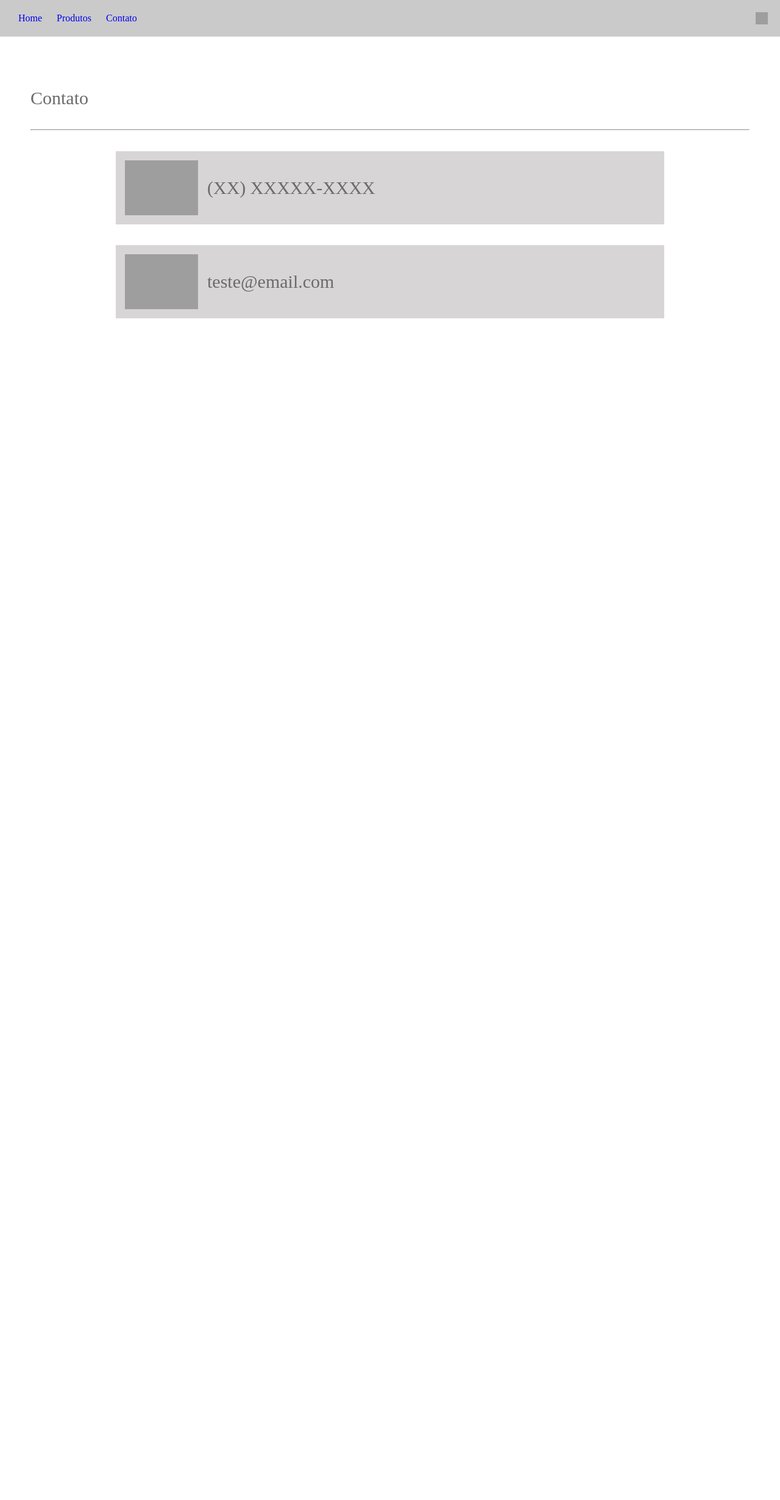
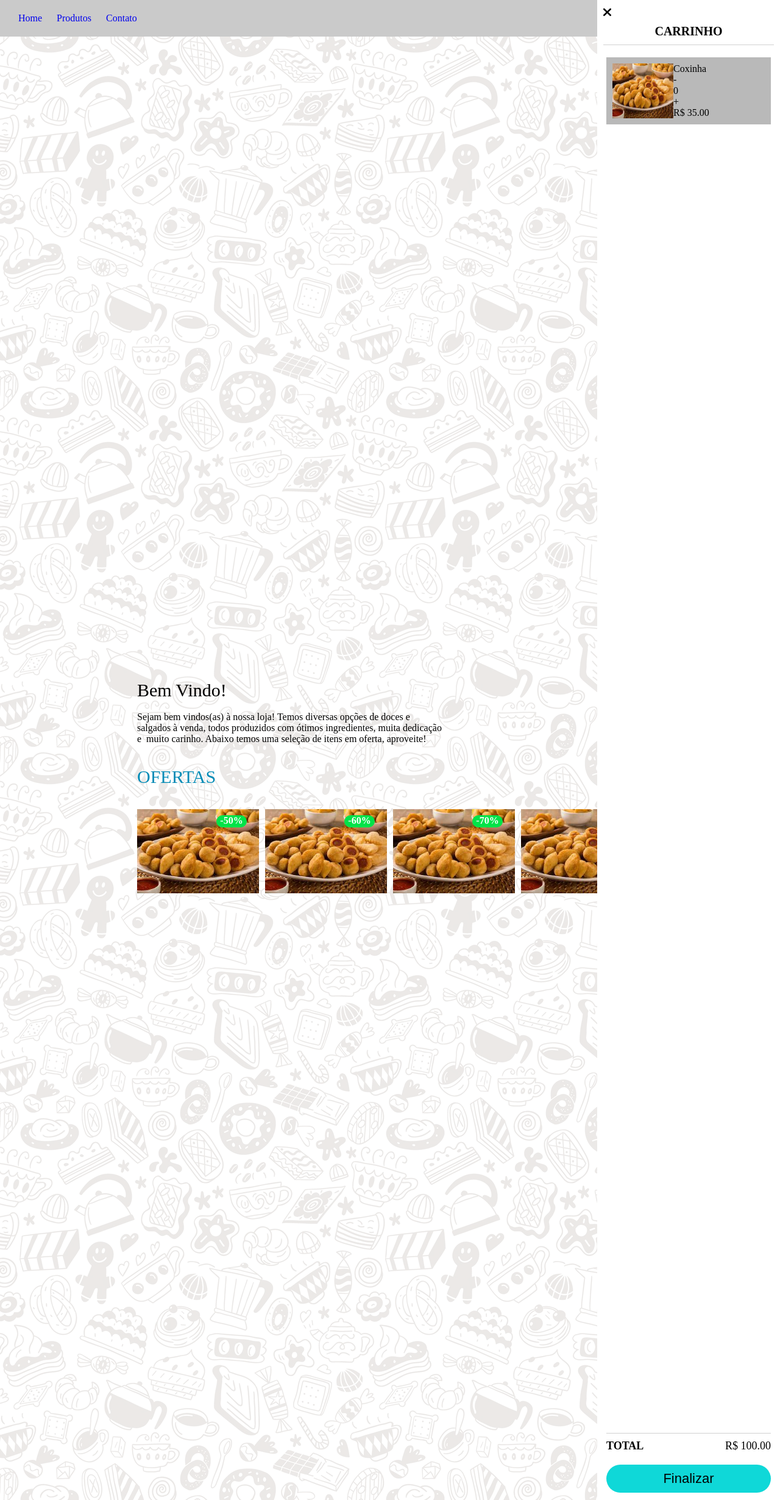
Before and after one commit to rodrigo-gh/Trabalho-final-ODAW, a PHP site: page / in a window 1280 px wide. Shown: the whole page at 61% size. Run offline with PHP 8.4, Linux system fonts and the light colour scheme; grey boxes are pictures that could not be loaded.

Commit message:
Finalizando frontend
Co-authored-by: FerdinandoJr <juniorferdinando@gmail.com>

```diff
--- a/index.php
+++ b/index.php
@@ -19,12 +19,41 @@
                 <div id='noty-c' class="noty-cart"></div>
             </div>
         </div>
-        <div id="home-page" class="d-page" style="display: none ;">
-            <div class="d-main">
-
+        <div id="home-page" class="d-page"">
+            <div class="d-main d-main-home">
+                <div class="home-panel">
+                    <div class="home-text-container">
+                        <div class="home-tittle">Bem Vindo!</div>
+                        <br>
+                        <div>Sejam bem vindos(as) à nossa loja! Temos diversas opções de doces e salgados à venda, todos produzidos com ótimos ingredientes, muita dedicação e  muito carinho. Abaixo temos uma seleção de itens em oferta, aproveite!</div>
+                    </div>
+                        <br><br>
+                    <div>
+                        <div class="home-offer">OFERTAS</div>
+                        <br><br>
+                        <div class="home-images">
+                            <div>
+                                <div class="home-discount">-50%</div>
+                                <img class="home-image" src="img/salgados.jfif" />
+                            </div>
+                            <div>
+                                <div class="home-discount">-60%</div>
+                                <img class="home-image" src="img/salgados.jfif" />
+                            </div>
+                            <div>
+                                <div class="home-discount">-70%</div>
+                                <img class="home-image" src="img/salgados.jfif" />
+                            </div>
+                            <div>
+                                <div class="home-discount">-80%</div>
+                                <img class="home-image" src="img/salgados.jfif" />
+                            </div>
+                        </div>
+                    </div>
+                </div>
             </div>
         </div>
-        <div id="products-page" class="d-page" style="display: none ;">
+        <div id="products-page" class="d-page"">
             <div class="d-main">
                 <div class="products">
                     <br>
@@ -97,21 +126,42 @@
                 </div>
             </div>
         </div>
-        <div id="painel-little-cart" class="d-painel">
+        <div id="painel-little-cart" class="d-painel d-painel-open">
             <div class="d-painel-main">
                 <div class="d-painel-header">
                     <div id='painel-close'></div>
                     <div class="d-painel-title">Carrinho</div>
                 </div>
                 <div class="d-painel-content">
+                    <div class="d-painel-product">
+                        <div class="d-painel-product-img">
+                            <img src="./img/salgados.jfif">
+                        </div>
+                        <div class="d-painel-product-main">
+                            <div class="d-painel-product-main-header">
+                                <div class="d-painel-product-main-header-title">Coxinha</div>
+                                <div class="d-painel-product-main-header-trash"></div>
+                            </div>
+                            <div class="d-painel-product-main-content">
+                                <div class="d-painel-product-main-content-qtd">
+                                    <div>-</div>
+                                    <div>0</div>
+                                    <div>+</div>
+                                </div>
+                                <div class="d-painel-product-main-content-total">
+                                    R$ 35.00
+                                </div>
+                            </div>
+                        </div>
+                    </div>
                 </div>
                 <div class="d-painel-footer">
-                    <div>
-                        <div>Total</div>
-                        <div>R$ <span>100.00</span></div>
+                    <div class="d-painel-footer-totalizer">
+                        <div class="d-painel-footer-totalizer-1">Total</div>
+                        <div class="d-painel-footer-totalizer-2">R$ <span>100.00</span></div>
                     </div>
-                    <div>
-                        <button>Finalizar</button>
+                    <div class="d-painel-footer-finality">
+                        <button id="finality">Finalizar</button>
                     </div>
                 </div>
             </div>
--- a/style.css
+++ b/style.css
@@ -1,3 +1,4 @@
+
 *{padding: 0; margin: 0; position: relative;}
 
 a{text-decoration: none;}
@@ -41,7 +42,7 @@ body{ width: 100vw; height: 100vh; overflow: hidden;}
     height: 100%;
     position: absolute;
     top: 0;
-    opacity: 0.2;
+    opacity: 0.1;
     background: url('img/background.jpg');
 }
 
@@ -136,50 +137,6 @@ body{ width: 100vw; height: 100vh; overflow: hidden;}
 
 .image { border:2px solid black }
 
-.d-painel {
-    position: fixed;
-    width: 300px;
-    right: -300px;
-    top: 0;
-    height: 100vh;
-    transition: 0.5s;
-    background-color: white;
-    z-index: 10;
-}
-
-.d-painel-main {
-    display: flex;
-    flex-direction: column;
-}
-
-.d-painel.d-painel-open{
-    right: 0px;
-}
-
-.d-painel-header {
-    padding: 10px;
-}
-
-.d-painel-content {
-    flex-grow: 1;
-}
-
-.d-painel-footer {
-    height: 100px;
-}
-
-#painel-close{
-    background: url('img/xmark-solid.svg');
-    background-repeat: no-repeat;
-    width: 20px;
-    height: 20px;
-    cursor: pointer;
-}
-
-#painel-close:hover {
-    color: red;
-}
-
 .itens-contacts {
     display: flex;
     flex-direction: column;
@@ -225,3 +182,155 @@ body{ width: 100vw; height: 100vh; overflow: hidden;}
     flex-grow: 1;
     font-size: 16px;
 }
+
+.d-main-home {
+    display: flex;
+    align-items: center;
+    justify-content: center;
+}
+
+.home-panel {
+
+}
+
+.home-tittle {
+    font-size: 30px;
+    color: rgb(0, 0, 0);
+}
+
+.home-description {
+
+}
+
+.home-images {
+    display: flex;
+    gap: 10px;
+}
+
+.home-image {
+    position: relative;
+    width: 200px;
+}
+
+.home-offer {
+    font-size: 30px;
+    color: rgb(0, 139, 182)
+}
+
+.home-text-container {
+    width: 500px;
+    text-align: left;
+}
+
+.home-discount {
+    background-color: rgb(0, 227, 72);
+    color: rgb(255, 255, 255);
+    font-weight: bold;
+    text-align: center;
+    border-radius: 30px;
+    width: 50px;
+    height: 20px;
+    position: absolute;
+    top: 10px;
+    left: 130px;
+    z-index: 1;
+
+}
+/* Painel */
+
+
+.d-painel {
+    position: fixed;
+    width: 300px;
+    right: -300px;
+    top: 0;
+    height: 100vh;
+    transition: 0.5s;
+    background-color: white;
+    z-index: 10;
+}
+
+.d-painel-main {
+    display: flex;
+    flex-direction: column;
+    height: 100%;
+}
+
+.d-painel.d-painel-open{
+    right: 0px;
+}
+
+.d-painel-header {
+    padding: 10px;
+}
+
+.d-painel-content {
+    flex-grow: 1;
+    overflow-y: auto;
+    min-height: 0px;
+    padding: 10px 15px;
+}
+
+.d-painel-footer {
+    height: 100px;
+    padding: 10px 15px;
+}
+
+#painel-close{
+    background: url('img/xmark-solid.svg');
+    background-repeat: no-repeat;
+    width: 20px;
+    height: 20px;
+    cursor: pointer;
+}
+
+#painel-close:hover {
+    color: red;
+}
+
+.d-painel-title{
+    text-align: center;
+    padding: 10px 0;
+    font-size: 20px;
+    font-weight: 600;
+    text-transform: uppercase;
+    border-bottom: 1px solid rgb(209, 209, 209);
+}
+
+.d-painel-footer-totalizer {
+    display: flex;
+    justify-content: space-between;
+    border-top: 1px solid rgb(209, 209, 209);
+    padding: 10px 0;
+    font-size: 18px;
+    margin-bottom: 10px;
+}
+
+.d-painel-footer-totalizer-1{
+    font-weight: bold;
+    text-transform: uppercase;
+}
+
+.d-painel-footer-finality {
+    width: 100%;
+}
+
+#finality {
+    width: 100%;
+    border: none;
+    padding: 10px;
+    border-radius: 40px;
+    background-color: rgb(15, 216, 216);
+    font-size: 22px;
+}
+
+.d-painel-product {
+    display: flex;
+    padding: 10px;
+    background-color: rgb(185, 185, 185);
+}
+
+.d-painel-product-img{
+    width: 100px;
+}
+/*end Painel*/
```
Also changed, not shown: img/background.jpg (added), img/cart-shopping-solid.svg (added), img/envelope-regular.svg (added), img/salgados.jfif (added), img/whatsapp.svg (added), img/xmark-solid.svg (added).
